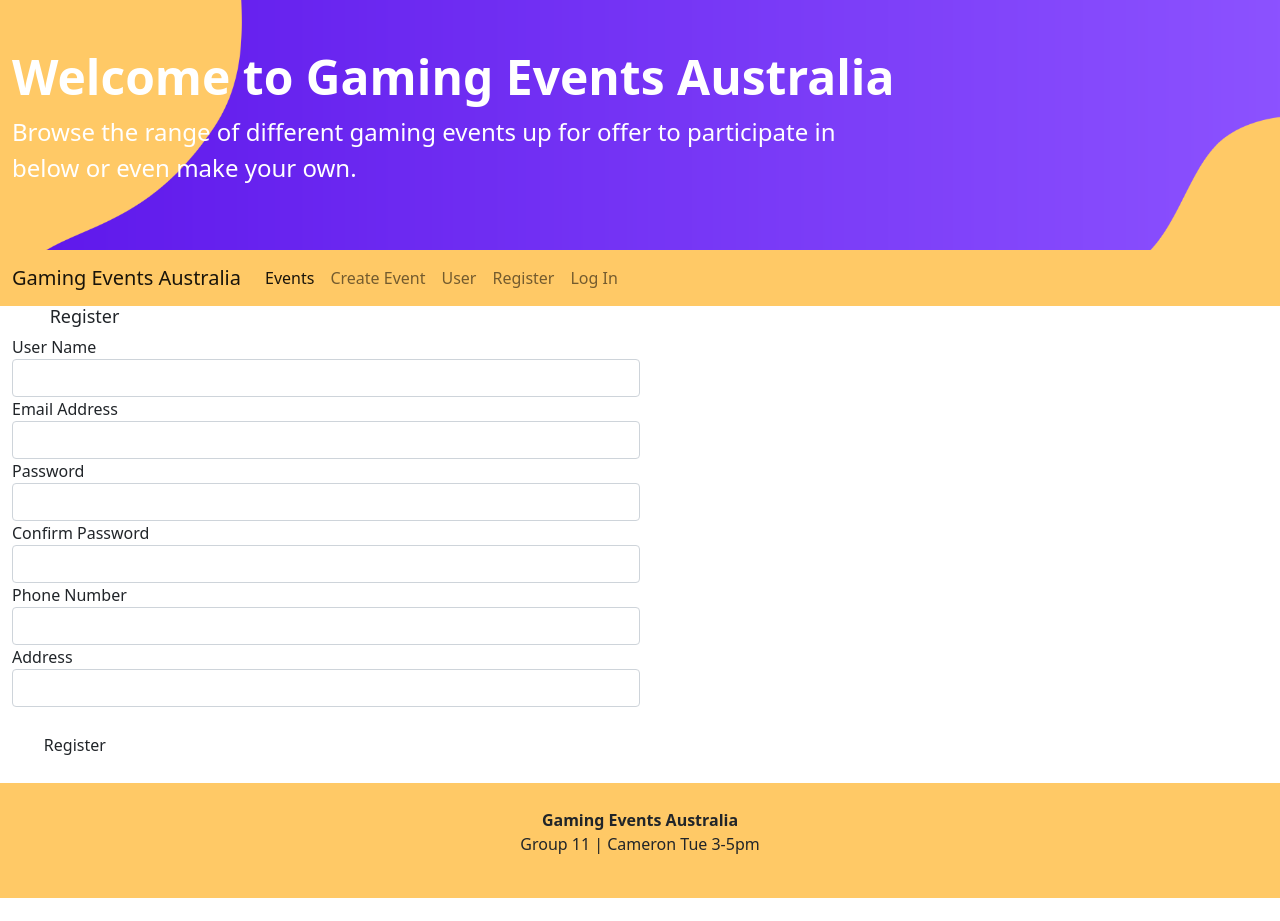
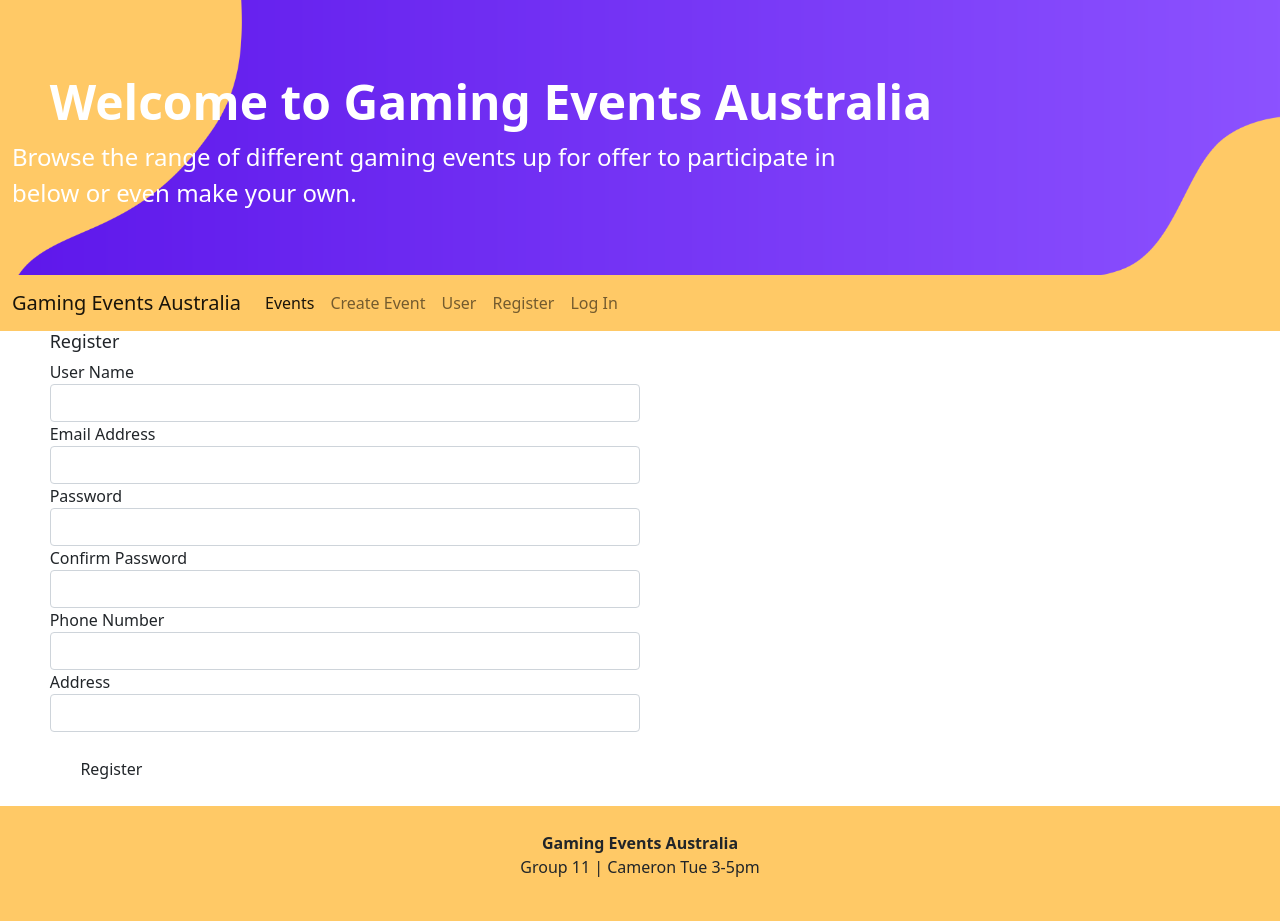
Before and after one commit to ZRoberts01/IAB207-Group11, a Flask app: page /register in a window 1280 px wide. Before the commit the page ends 898 px from the top, so only its background shows below. Run offline with Flask 2, Linux system fonts and the light colour scheme; some libraries are stand-ins or nearby versions.

Commit message:
Update styles.css
H1 and forms

```diff
--- a/IAB207-Group11-main/gamingevents/static/css/styles.css
+++ b/IAB207-Group11-main/gamingevents/static/css/styles.css
@@ -26,6 +26,12 @@
 
 .footer-light{
     background-color: #ffc966;
+}
+
+h1{
+    text-align: left;
+    padding-top: 2%;
+    padding-left: 3%;
 }
 
 h2{
@@ -139,6 +145,10 @@ footer{
 .behind-login{
     padding-left: 3%;
     padding-bottom: 3%;
+}
+
+.col-md-6{
+    padding-left: 3%;
 }
 
 #Check{
```
